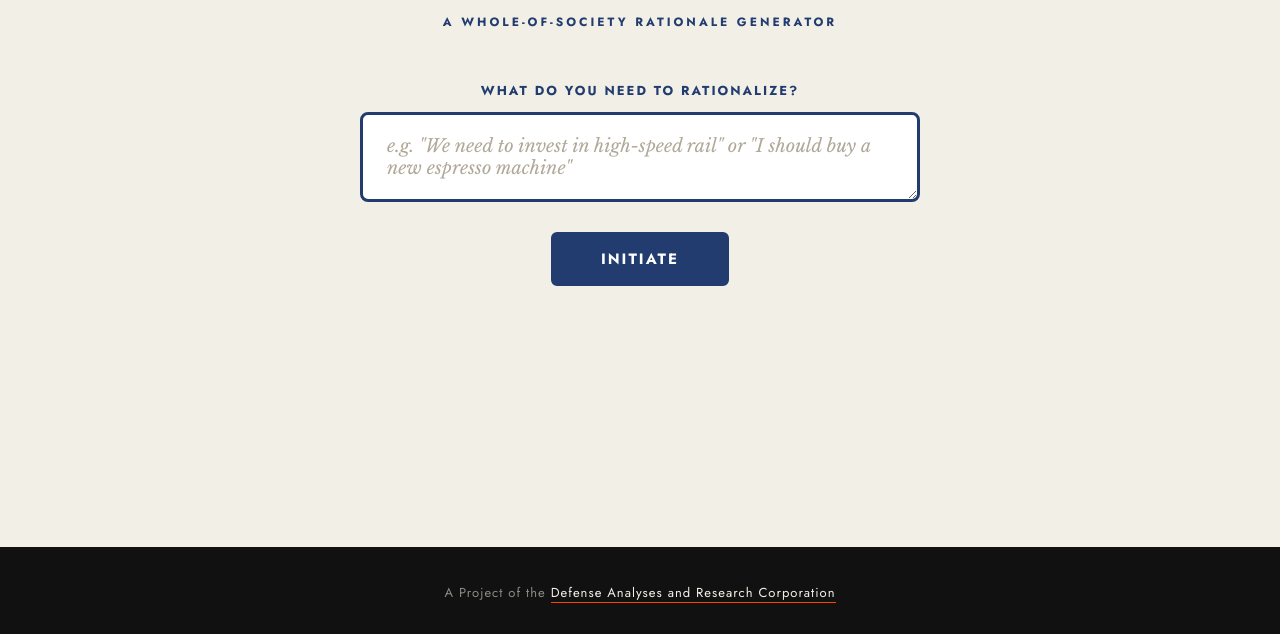
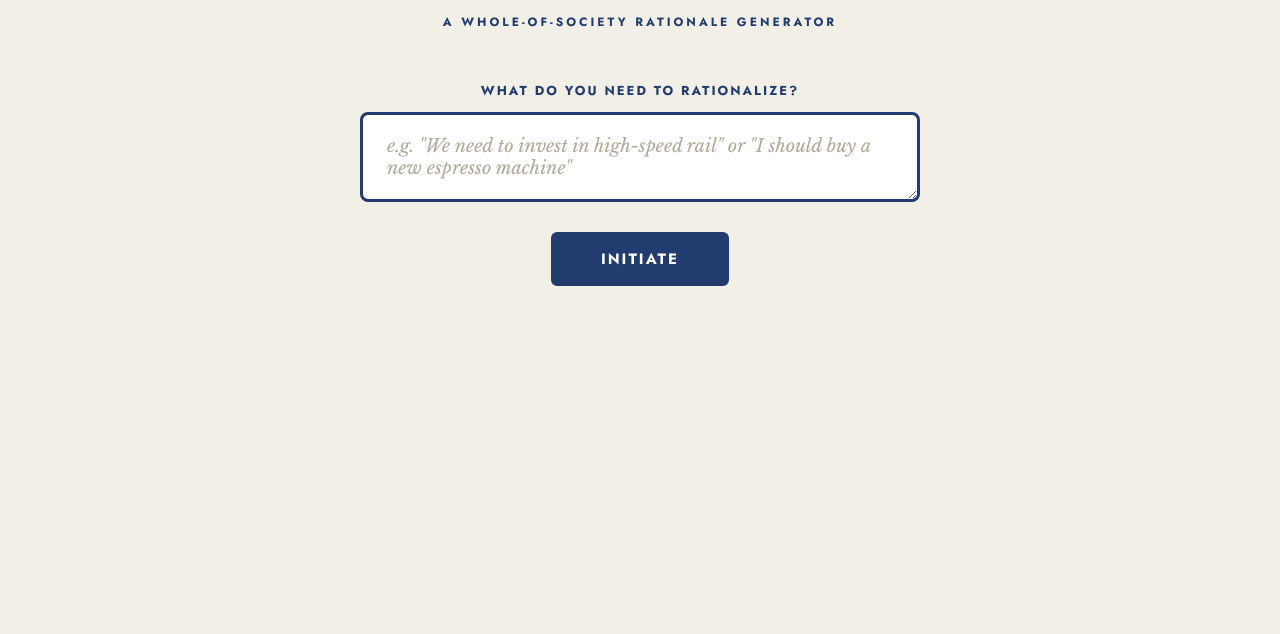
Before and after one commit to timhwang/because-china, a website: page index.html in a window 1280 px wide. Shown: the part 166-800 px from the top of the page. Drawn offline with nearby package versions, Linux system fonts and the light colour scheme.

Commit message:
Remove DARC footer from site
Co-Authored-By: Claude Opus 4.6 <noreply@anthropic.com>

```diff
--- a/index.html
+++ b/index.html
@@ -290,37 +290,6 @@
       color: #fff;
     }
 
-    .footer {
-      background-color: #111111;
-      border-top: 4px solid #111111;
-      text-align: center;
-      padding: 32px 20px;
-    }
-
-    .footer-content {
-      display: flex;
-      flex-direction: column;
-      align-items: center;
-      gap: 12px;
-    }
-
-    .footer-text {
-      font-family: 'Jost', sans-serif;
-      font-size: 13px;
-      letter-spacing: 1px;
-      color: #8c8a80;
-    }
-
-    .footer-text a {
-      color: #f2f0e6;
-      text-decoration: none;
-      border-bottom: 1px solid #ff4400;
-      transition: color 0.2s;
-    }
-
-    .footer-text a:hover {
-      color: #ff4400;
-    }
 
     @media (max-width: 600px) {
       .hero h1 {
@@ -388,11 +357,6 @@
     </div>
   </div>
 
-  <footer class="footer">
-    <div class="footer-content">
-      <p class="footer-text">A Project of the <a href="https://defenseanalyses.org/" target="_blank" rel="noopener">Defense Analyses and Research Corporation</a></p>
-    </div>
-  </footer>
 
   <script>
     const isLocal = ['localhost', '127.0.0.1'].includes(window.location.hostname);
```
